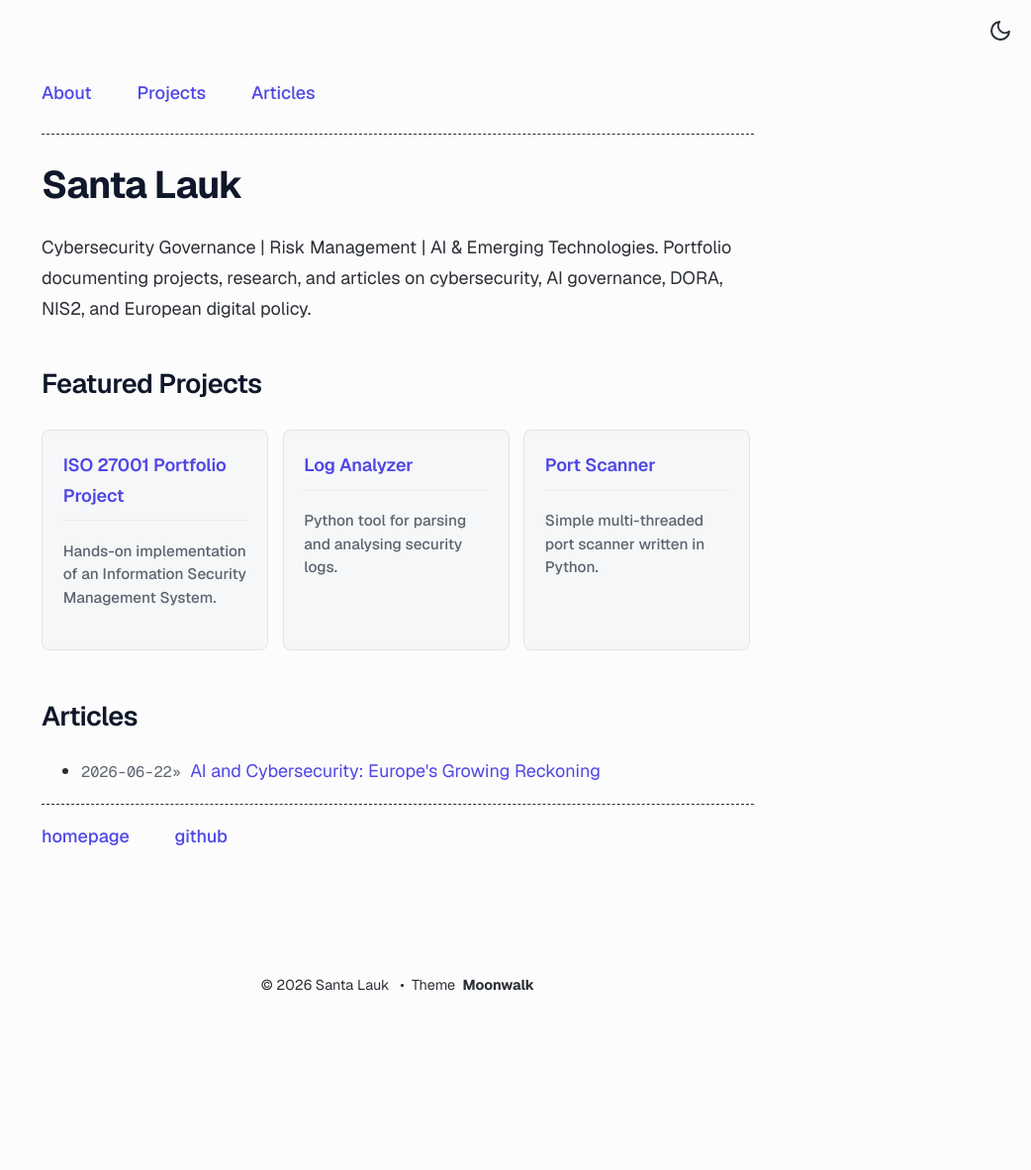
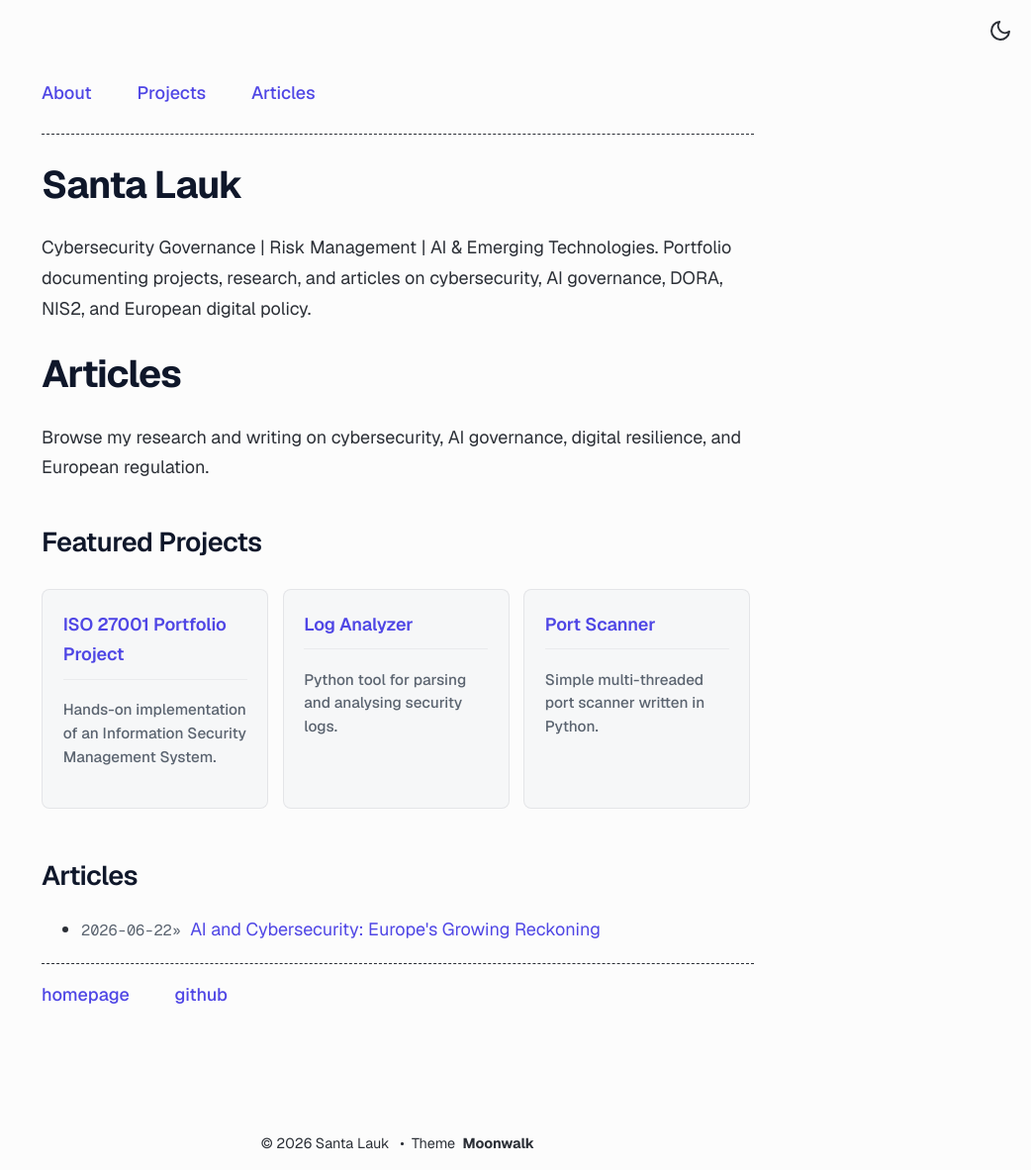
Before and after one commit to SantaLauk/santalauk.github.io, a Jekyll site: the page built from articles.md, in a window 1280 px wide. Shown: the whole page at 99% size, without its empty margins (238-1280 px from the left). Built offline with Jekyll 4.4.1, drawn with Linux system fonts in a browser that asks for light colours; before the commit the page ends 1022 px from its top, so only the background shows below that.

Commit message:
Update articles.md

```diff
--- a/articles.md
+++ b/articles.md
@@ -3,3 +3,7 @@ layout: home
 title: Articles
 permalink: /articles/
 ---
+
+# Articles
+
+Browse my research and writing on cybersecurity, AI governance, digital resilience, and European regulation.
```
